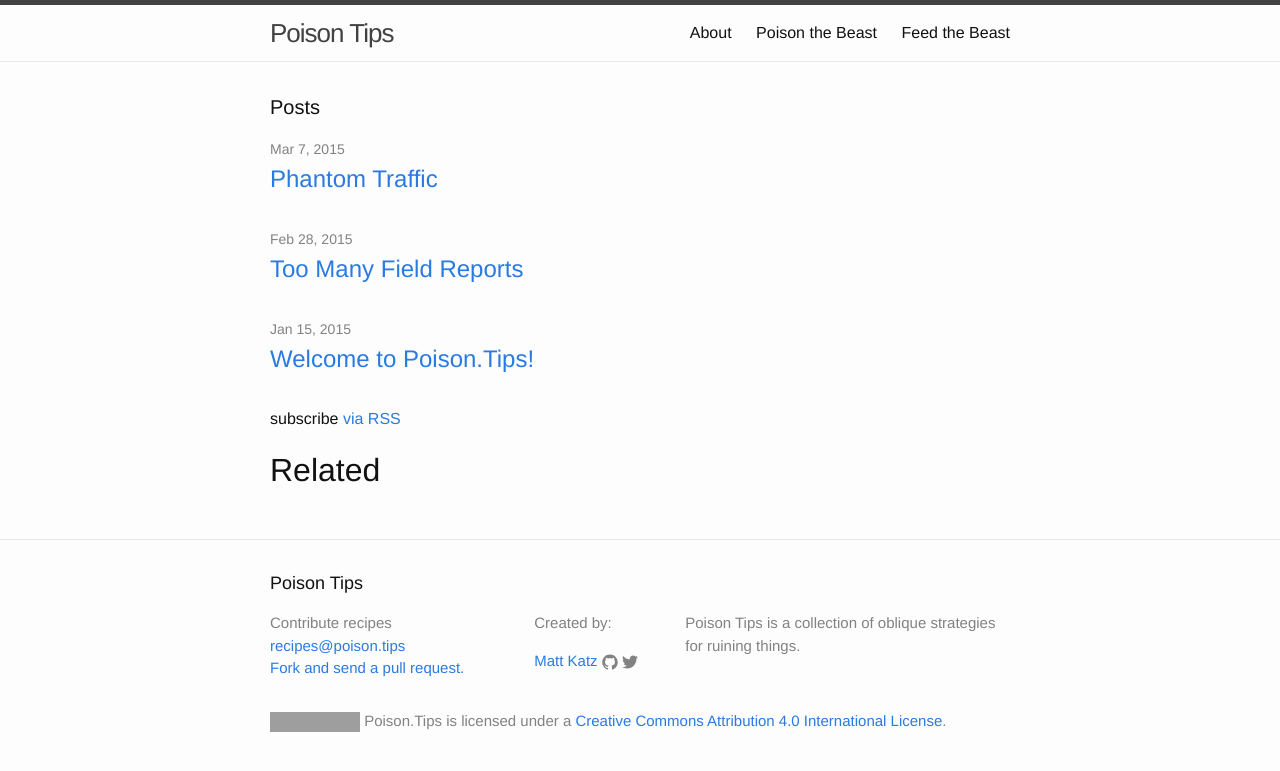
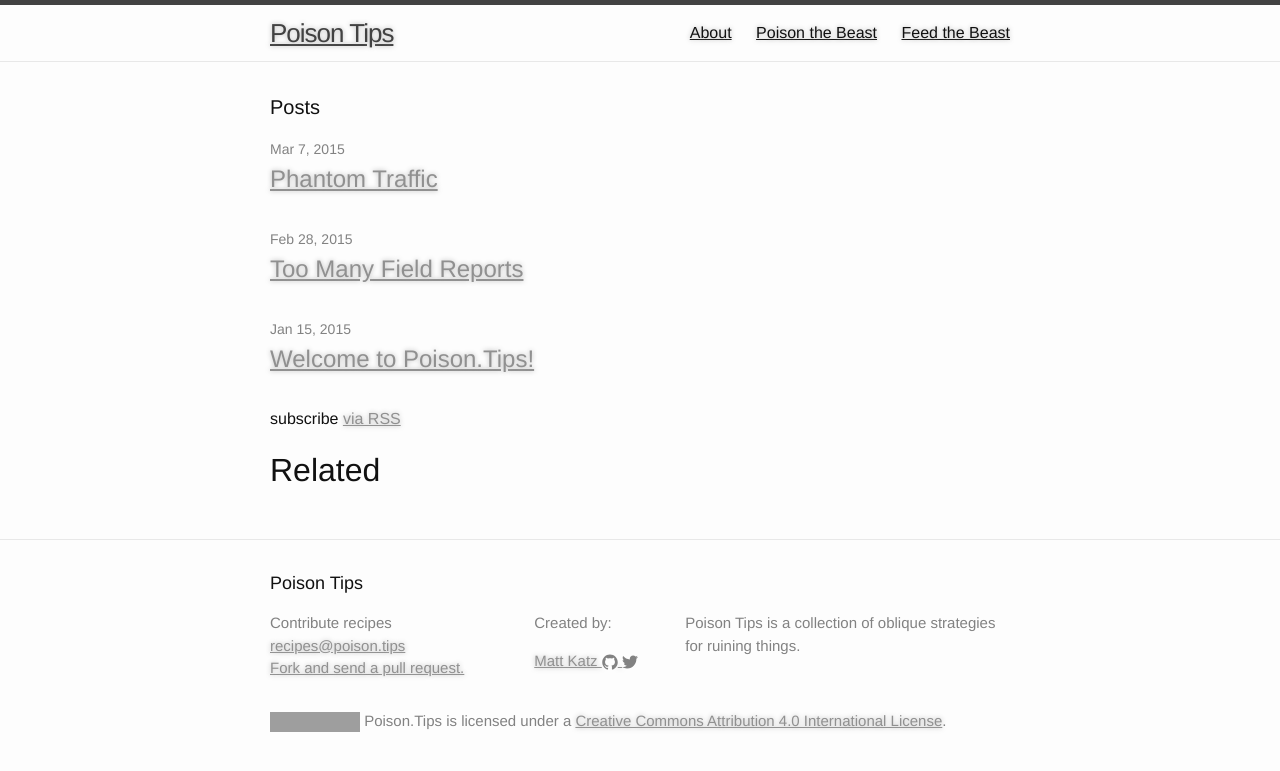
Before and after one commit to mattkatz/poison.tips, a Jekyll site: the page built from index.html, in a window 1280 px wide. Shown: the top 771 px of the page. Built offline with Jekyll 4.4.1, drawn with Linux system fonts in a browser that asks for light colours; grey boxes are pictures that could not be loaded.

Commit message:
futzing with link styles

```diff
--- a/_sass/_base.scss
+++ b/_sass/_base.scss
@@ -90,14 +90,16 @@ h1, h2, h3, h4, h5, h6 {
  */
 a {
     color: $brand-color;
-    text-decoration: none;
+    text-shadow: lighten($brand-color, 15%)  0 0 5px;
 
     &:visited {
         color: darken($brand-color, 15%);
+        text-shadow: darken($brand-color, 15%) 0 0 5px;
     }
 
     &:hover {
         color: $text-color;
+        text-shadow: darken($brand-color, 15%) 0 0 5px;
         text-decoration: underline;
     }
 }
--- a/css/main.scss
+++ b/css/main.scss
@@ -15,7 +15,7 @@ $spacing-unit:     30px;
 
 $text-color:       #111;
 $background-color: #fdfdfd;
-$brand-color:      #2a7ae2;
+$brand-color:      #909090;
 
 $grey-color:       #828282;
 $grey-color-light: lighten($grey-color, 40%);
```
